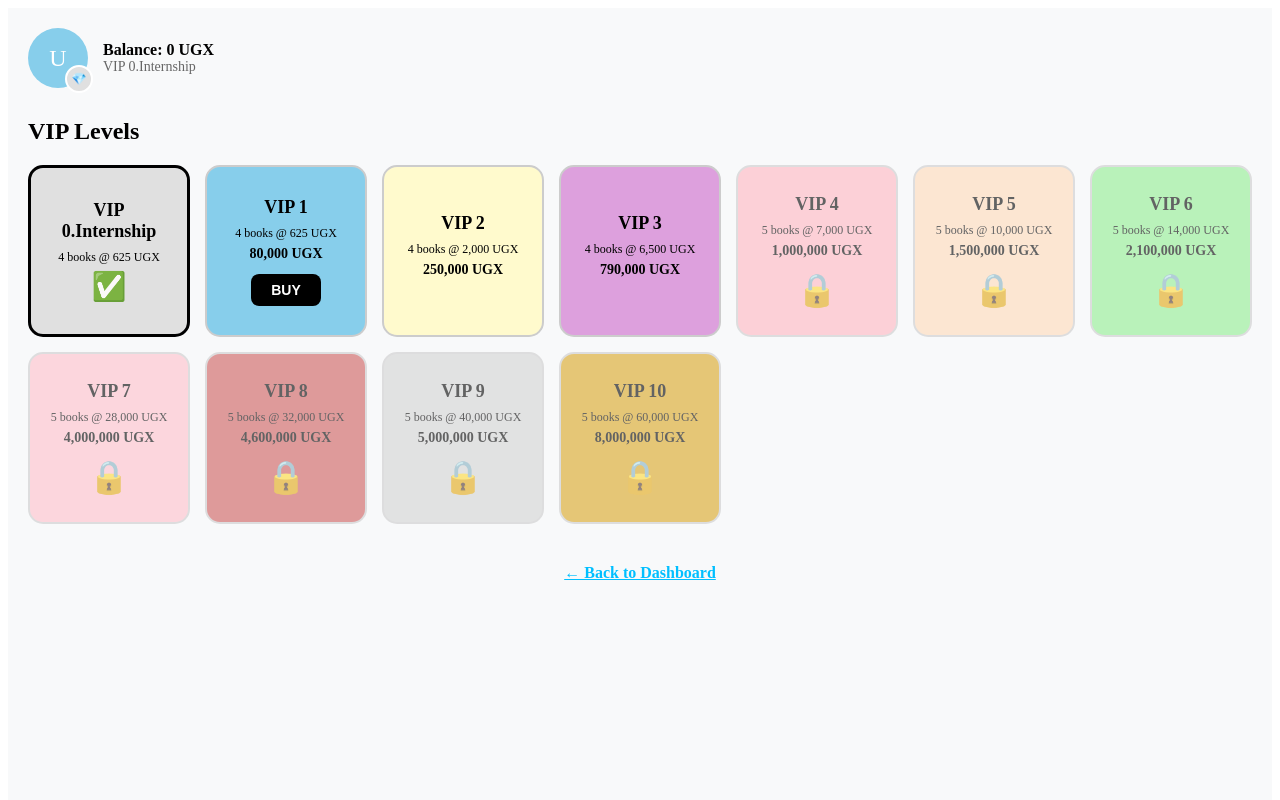
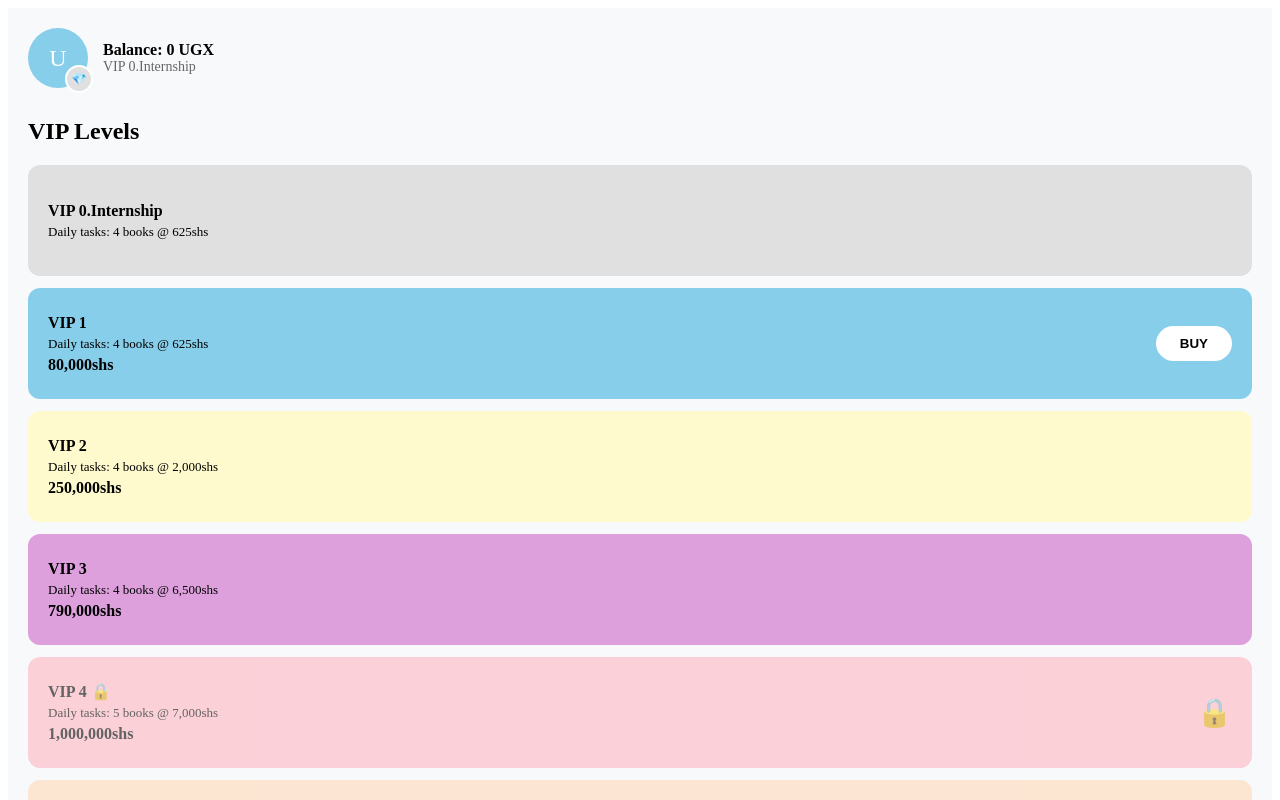
Before and after one commit to Molly256/palamedes-pr, a Next.js app: page /viptasks in a window 1280 px wide. Shown: the top 800 px of the page. Built offline with nearby package versions, Linux system fonts and the light colour scheme.

Commit message:
revert to list layout, longer boxes, vip4-10 padlock

```diff
--- a/app/viptasks/page.js
+++ b/app/viptasks/page.js
@@ -7,7 +7,7 @@ export default function VipTask() {
   const [showBuyPopup, setShowBuyPopup] = useState(false)
   const [selectedVip, setSelectedVip] = useState(null)
 
-  // VIP config - square cards
+  // VIP config
   const vips = [
     { level: 0, name: 'VIP 0.Internship', price: 0, books: 4, perBook: 625, color: '#e0e0e0', badge: '💎' },
     { level: 1, name: 'VIP 1', price: 80000, books: 4, perBook: 625, color: '#87CEEB', badge: '💎' },
@@ -113,13 +113,8 @@ export default function VipTask() {
 
       <h2 style={{ fontSize: '24px', fontWeight: '900', marginBottom: '20px' }}>VIP Levels</h2>
 
-      {/* VIP Cards - SQUARE BOXES */}
-      <div style={{
-        display: 'grid',
-        gridTemplateColumns: 'repeat(auto-fit, minmax(160px, 1fr))',
-        gap: '15px',
-        marginBottom: '40px'
-      }}>
+      {/* VIP Cards - Previous arrangement, just a bit longer */}
+      <div style={{ display: 'grid', gap: '12px', marginBottom: '40px' }}>
         {vips.map(vip => {
           const isUnlocked = user?.vip >= vip.level
           const canBuy = user?.vip === vip.level - 1 && vip.level > 0 && vip.level < 4
@@ -127,43 +122,38 @@ export default function VipTask() {
           return (
             <div key={vip.level} style={{
               background: vip.color,
-              borderRadius: '15px',
-              padding: '20px 15px',
-              aspectRatio: '1/1', // SQUARE
+              padding: '18px 20px',
+              borderRadius: '12px',
               display: 'flex',
-              flexDirection: 'column',
-              justifyContent: 'center',
+              justifyContent: 'space-between',
               alignItems: 'center',
-              textAlign: 'center',
-              border: isUnlocked? '3px solid #000' : '2px solid #ccc',
-              opacity: vip.level >= 4 &&!isUnlocked? 0.6 : 1,
-              position: 'relative'
+              minHeight: '75px', // Just a bit longer like green box
+              opacity: vip.level >= 4 &&!isUnlocked? 0.6 : 1
             }}>
-              <p style={{ margin: 0, fontWeight: '900', fontSize: '18px', marginBottom: '8px' }}>
-                {vip.name}
+              <div>
+                <p style={{ margin: 0, fontWeight: '700', fontSize: '16px' }}>
+                  {vip.name} {vip.level >= 4 &&!isUnlocked && '🔒'}
                 </p>
+                <p style={{ margin: '4px 0 0', fontSize: '13px' }}>
+                  Daily tasks: {vip.books} books @ {vip.perBook.toLocaleString()}shs
+                </p>
+                {vip.price > 0 && <p style={{ margin: '4px 0 0', fontWeight: '600' }}>
+                  {vip.price.toLocaleString()}shs
+                </p>}
+              </div>
 
-              <p style={{ margin: '0 0 5px', fontSize: '12px' }}>
-                {vip.books} books @ {vip.perBook.toLocaleString()} UGX
-              </p>
-
-              {vip.price > 0 && <p style={{ margin: '0 0 12px', fontWeight: '700', fontSize: '14px' }}>
-                {vip.price.toLocaleString()} UGX
-              </p>}
-
+              <div>
                 {/* BUY button only for VIP 1-3 */}
                 {canBuy && (
                   <button
                     onClick={() => handleBuyVip(vip)}
                     style={{
-                    padding: '8px 20px',
-                    borderRadius: '8px',
+                      padding: '10px 24px',
+                      borderRadius: '50px',
                       border: 'none',
-                    background: '#000',
-                    color: 'white',
+                      background: 'white',
                       fontWeight: '700',
-                    cursor: 'pointer',
-                    fontSize: '14px'
+                      cursor: 'pointer'
                     }}
                   >
                     BUY
@@ -172,13 +162,14 @@ export default function VipTask() {
 
                 {/* Padlock shifted to BUY button position for VIP 4-10 */}
                 {vip.level >= 4 &&!isUnlocked && (
-                <div style={{ fontSize: '32px' }}>🔒</div>
+                  <div style={{ fontSize: '28px' }}>🔒</div>
                 )}
 
                 {/* Unlocked badge */}
-              {isUnlocked && (
-                <div style={{ fontSize: '28px' }}>✅</div>
+                {isUnlocked && vip.level!== user?.vip && (
+                  <div style={{ fontSize: '24px' }}>✅</div>
                 )}
+              </div>
             </div>
           )
         })}
```
Lines whose indentation alone changed are shown as unchanged.
